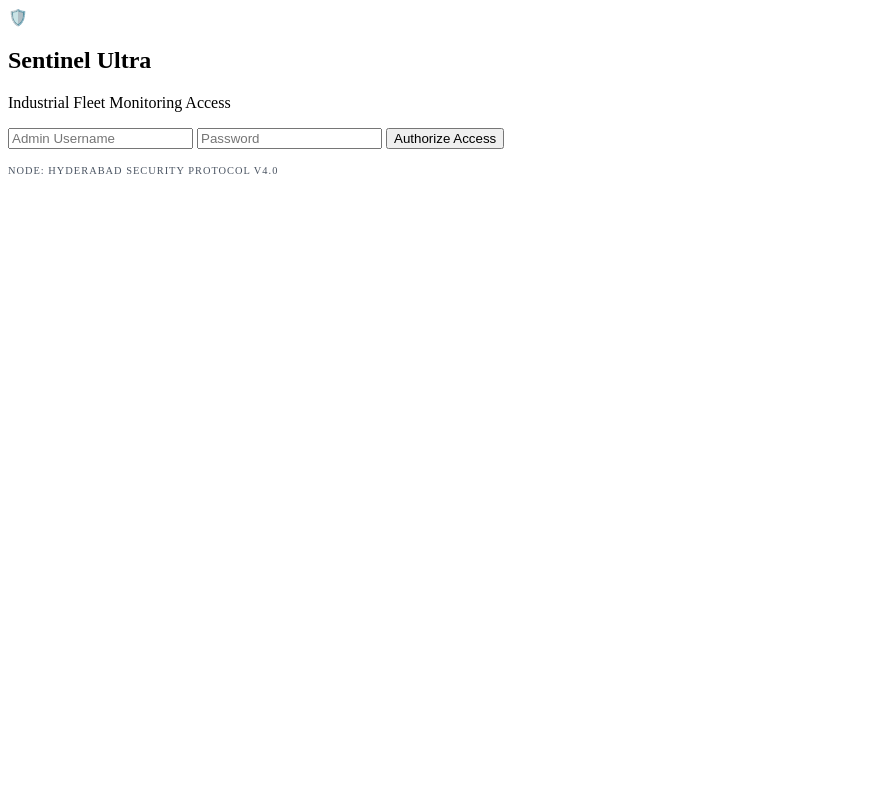
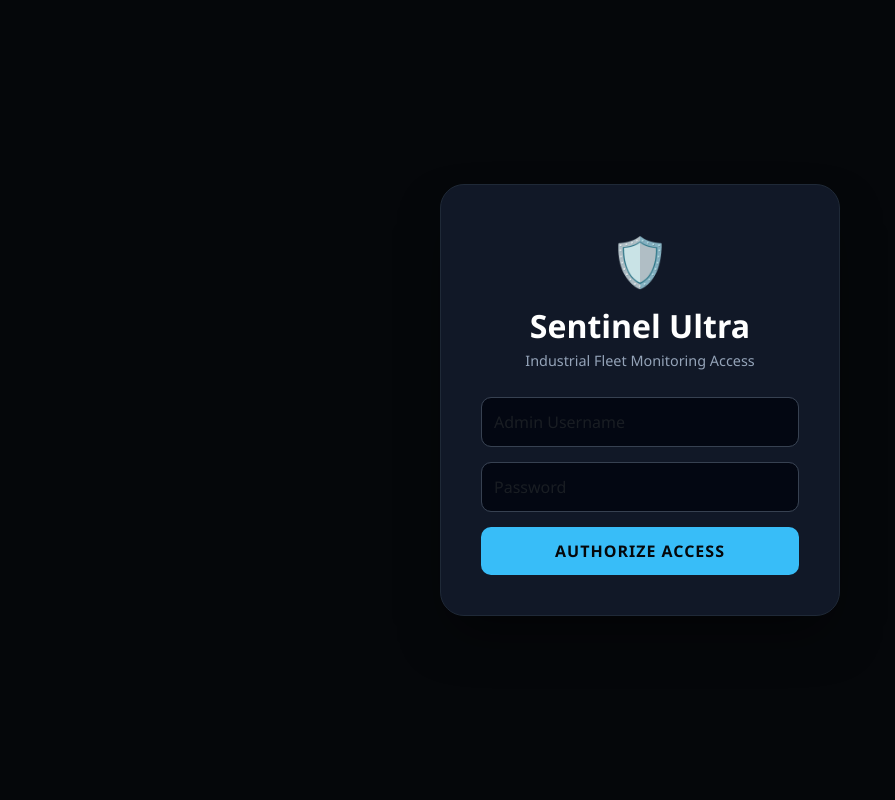
Before and after one commit to UMMADIPRAVALLIKA2115/Sentinel-IoT-Backend, a Flask app: page /login in a window 1280 px wide. Shown: the whole page, without its empty margins (0-895 px from the left). Run offline with Flask 3, Linux system fonts and the light colour scheme.

```diff
--- a/templates/login.html
+++ b/templates/login.html
@@ -1,25 +1,64 @@
+<!DOCTYPE html>
+<html lang="en">
+<head>
+    <meta charset="UTF-8">
+    <meta name="viewport" content="width=device-width, initial-scale=1.0">
+    <title>Sentinel Ultra | Secure Login</title>
+    <link href="https://cdn.jsdelivr.net/npm/bootstrap@5.3.0/dist/css/bootstrap.min.css" rel="stylesheet">
+    <style>
+        :root {
+            --bg-dark: #05070a;
+            --card-dark: #111827;
+            --accent-blue: #38bdf8;
+            --text-gray: #94a3b8;
+        }
+        body {
+            background-color: var(--bg-dark);
+            color: #ffffff;
+            font-family: 'Segoe UI', sans-serif;
+            display: flex; align-items: center; justify-content: center;
+            height: 100vh; margin: 0;
+        }
+        .login-card {
+            background-color: var(--card-dark);
+            padding: 40px; border-radius: 24px; border: 1px solid #1f2937;
+            box-shadow: 0 25px 50px -12px rgba(0, 0, 0, 0.5);
+            width: 100%; max-width: 400px; text-align: center;
+        }
+        .icon-box { font-size: 3rem; margin-bottom: 10px; color: var(--accent-blue); }
+        h2 { font-weight: 800; margin-bottom: 5px; }
+        p.subtitle { color: var(--text-gray); font-size: 0.9rem; margin-bottom: 25px; }
+        .form-control {
+            background-color: #030712; border: 1px solid #374151;
+            color: white; padding: 12px; border-radius: 10px; margin-bottom: 15px;
+        }
+        .btn-login {
+            background: var(--accent-blue); color: #05070a; border: none;
+            width: 100%; padding: 12px; font-weight: 700; border-radius: 10px;
+            text-transform: uppercase; letter-spacing: 1px;
+        }
+        .error-msg {
+            background: rgba(239, 68, 68, 0.1); color: #f87171;
+            padding: 10px; border-radius: 8px; font-size: 0.85rem;
+            margin-bottom: 20px; border: 1px solid rgba(239, 68, 68, 0.2);
+        }
+    </style>
+</head>
+<body>
     <div class="login-card">
         <div class="icon-box">🛡️</div>
         <h2>Sentinel Ultra</h2>
         <p class="subtitle">Industrial Fleet Monitoring Access</p>
 
-    <!-- Error Message Handling -->
         {% if error %}
-    <div class="error-msg">
-        ⚠️ {{ error }}
-    </div>
+        <div class="error-msg">⚠️ {{ error }}</div>
         {% endif %}
 
         <form method="POST" action="/login">
-        <input type="text" name="username" class="form-control" placeholder="Admin Username" required autocomplete="off">
+            <input type="text" name="username" class="form-control" placeholder="Admin Username" required>
             <input type="password" name="password" class="form-control" placeholder="Password" required>
-
             <button type="submit" class="btn btn-login">Authorize Access</button>
         </form>
-
-    <div class="mt-4 pt-2">
-        <small style="color: #4b5563; text-transform: uppercase; letter-spacing: 1px; font-size: 0.65rem;">
-            Node: Hyderabad Security Protocol v4.0
-        </small>
     </div>
-</div>
+</body>
+</html>
```
Lines whose indentation alone changed are shown as unchanged.
